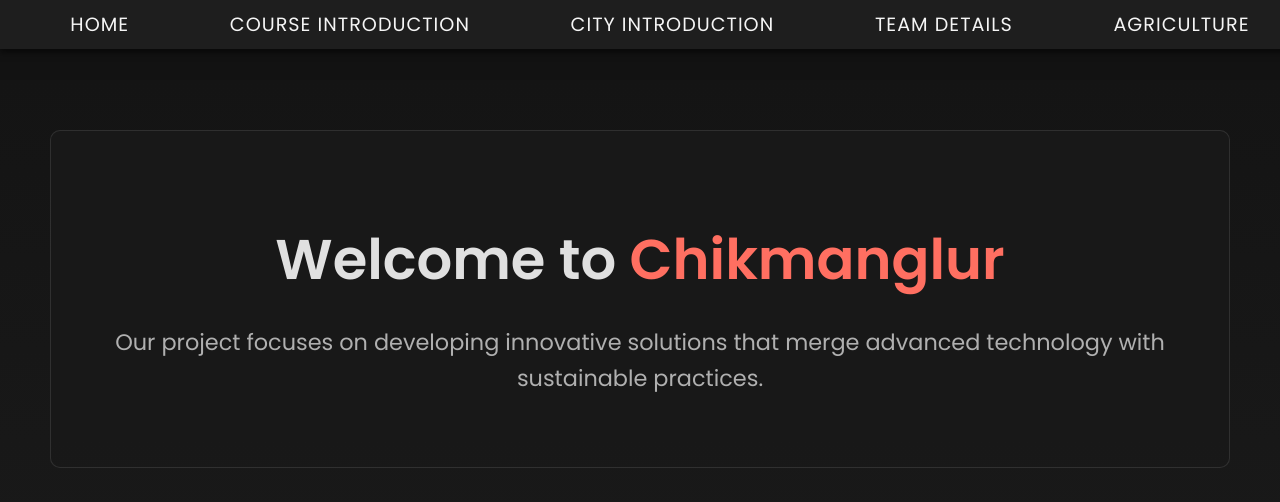
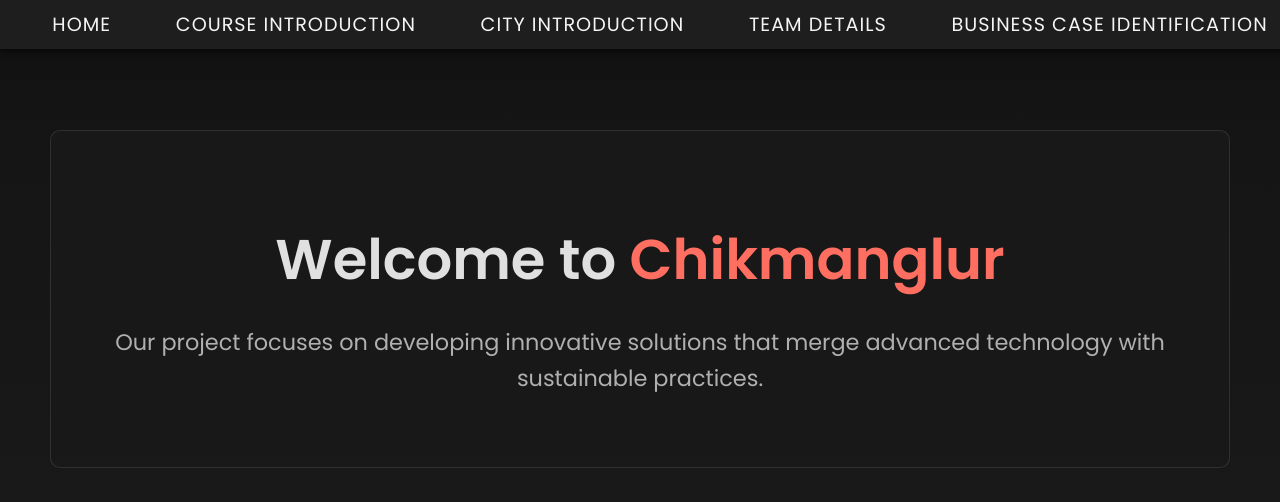
Before and after one commit to bhoomideshpande/project.github.io, a plain HTML site: page index.html in a window 1280 px wide. Drawn offline with Linux system fonts and the light colour scheme.

Commit message:
Update index.html

```diff
--- a/index.html
+++ b/index.html
@@ -100,7 +100,7 @@
                 <li><a href="javascript:void(0);" onclick="showSection('course-intro')">Course Introduction</a></li>
                 <li><a href="javascript:void(0);" onclick="showSection('city-intro')">City Introduction</a></li>
                 <li><a href="javascript:void(0);" onclick="showSection('team-details')">Team Details</a></li>
-                <li><a href="javascript:void(0);" onclick="showSection('agriculture')">Agriculture</a></li>
+                <li><a href="javascript:void(0);" onclick="showSection('business-case-identification')">Business Case Identification</a></li>
             </ul>
         </nav>
     </header>
@@ -159,7 +159,7 @@
         </section>
 
         <!-- Agriculture Section -->
-        <section id="agriculture">
+        <section id="business-case-identification">
             <h1>Optimizing Agriculture with Renewable Energy</h1>
             <table>
                 <tr>
```
